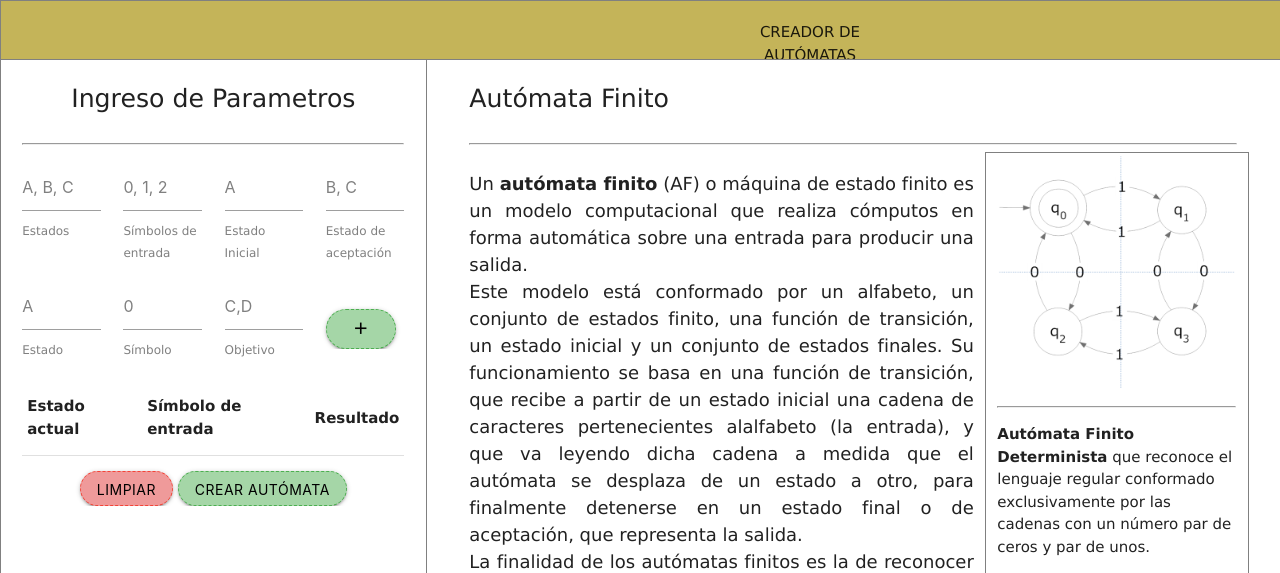
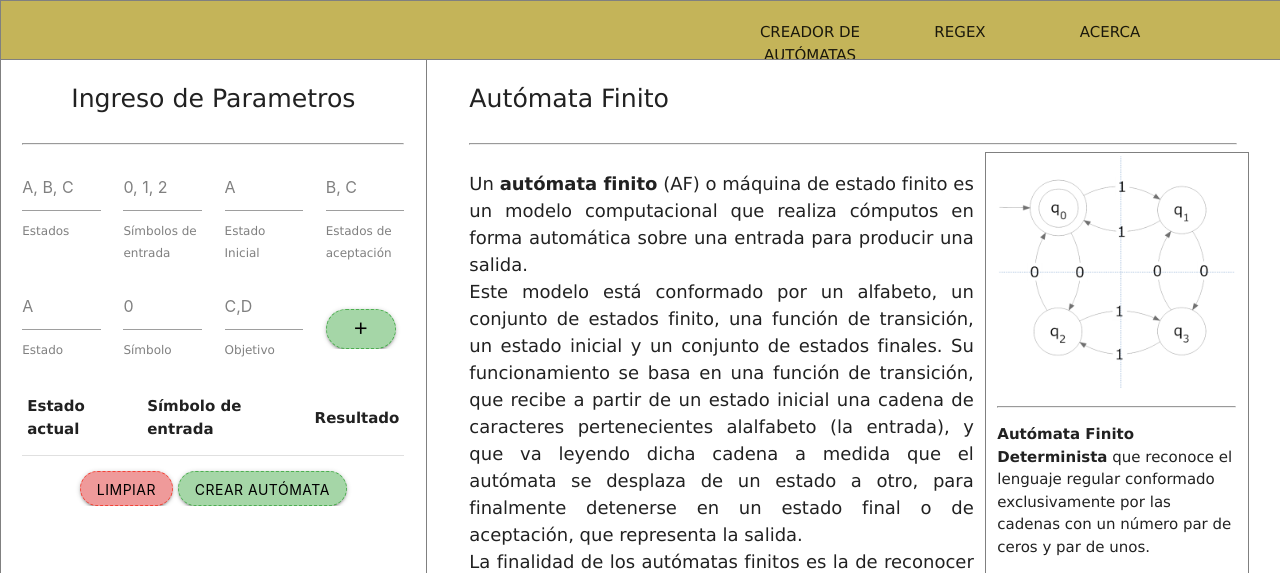
Before and after one commit to maurogarcesd/automatacreator, a Flask app: page / in a window 1280 px wide. Shown: the top 573 px of the page. Run offline with Flask 2, Linux system fonts and the light colour scheme; lists and menus that the app fills with data are empty; some libraries are stand-ins or nearby versions.

Commit message:
Cambios 3

```diff
--- a/templates/automaton.html
+++ b/templates/automaton.html
@@ -19,7 +19,7 @@
                     </div>
                     <div class="col s3">
                         <input class="validate" type="text" id="finalInput" name="finalInput" placeholder="B, C">
-                        <label class="" for="finalInput">Estado de aceptación</label>
+                        <label class="" for="finalInput">Estados de aceptación</label>
                     </div>
                 </div>
                 <div class="row">
--- a/templates/index.html
+++ b/templates/index.html
@@ -23,7 +23,11 @@
 <div class="navbar">
     <div class="row">
         <ul class="navbar-collection">
+           <!-- <title class="navbar-title" id= CREADOR DE AUTOMATAS </title>-->
             <li class="navbar-item" id="autoamatonLink">CREADOR DE AUTÓMATAS</li>
+            <li class="navbar-item" id="regexLink">REGEX</li>
+            <li class="navbar-item" id="aboutLink">ACERCA</li>
+
            </ul>
     </div>
 </div>
@@ -31,11 +35,11 @@
 <div id="automatonContainer" class="automaton-container">
     {% include "automaton.html" %}
 </div>
-<!--
+
 <div id="aboutContainer" class="about-container">
     {% include "about.html" %}
 </div>
--->
+
 <!-- Javascript files -->
 <script src="./../static/js/jquery.js"></script>
 <script src="../static/js/materialize.min.js"></script>
```
